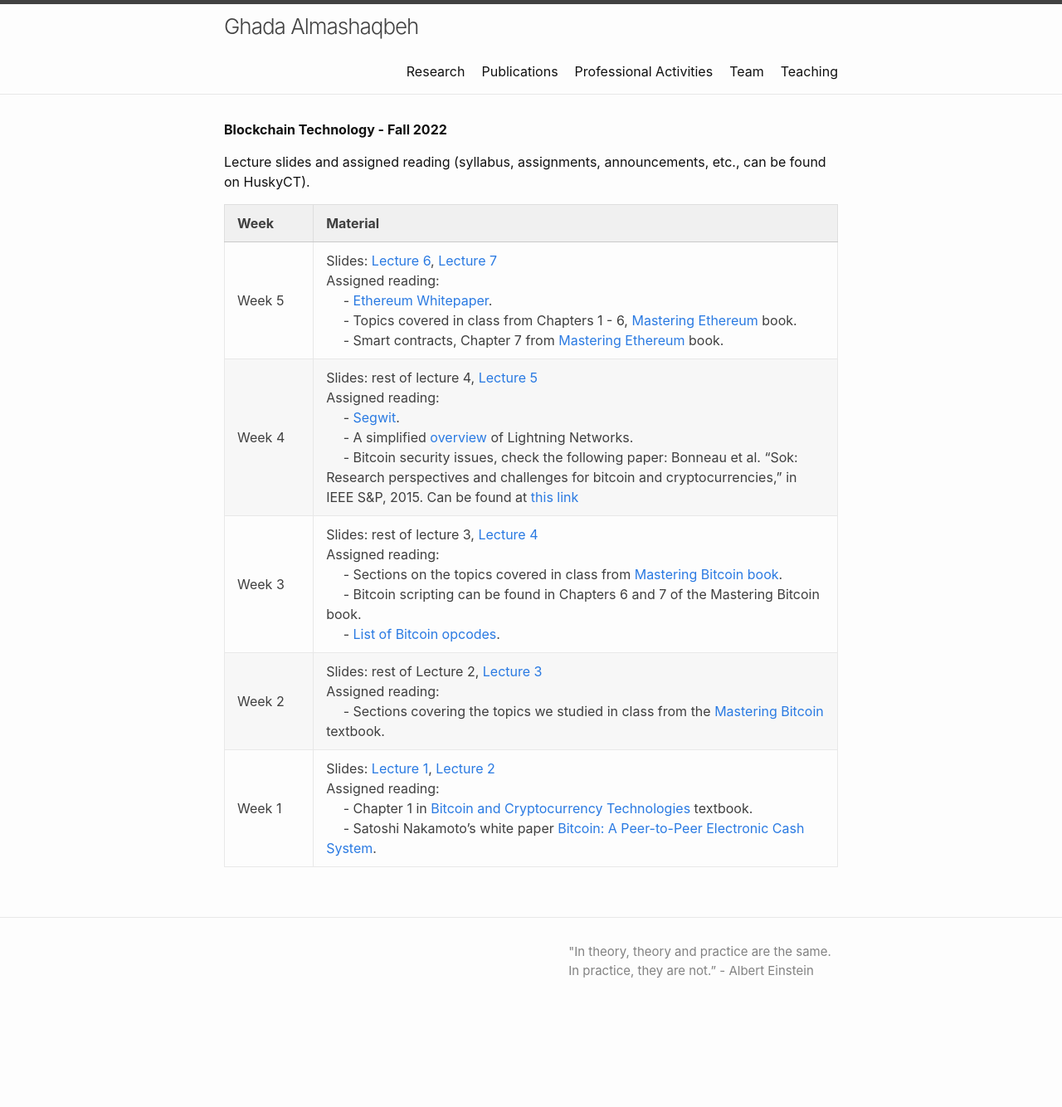
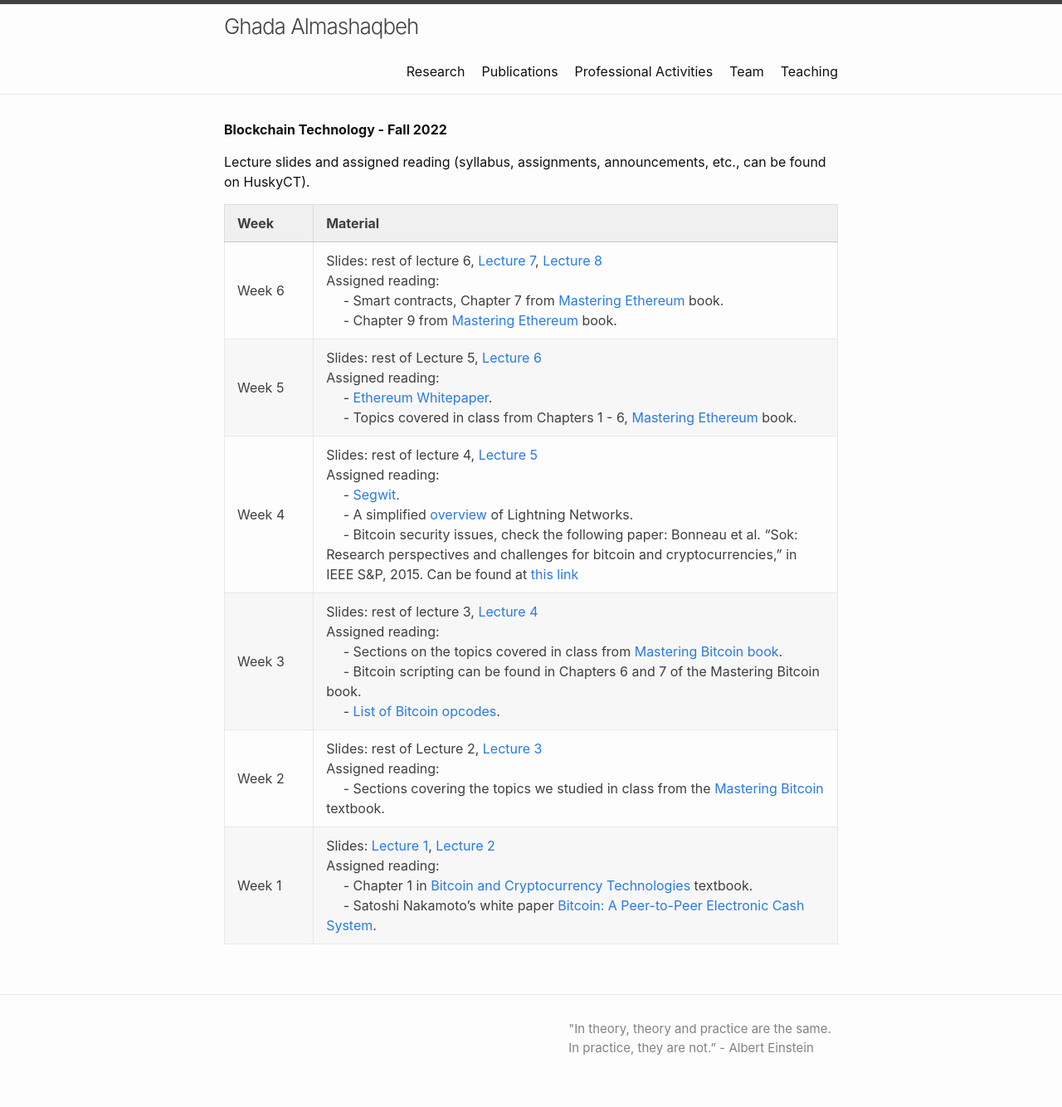
Before and after one commit to GhadaAlmashaqbeh/GhadaAlmashaqbeh.github.io, a Jekyll site: the page built from courses/blockchain-technology-f2022/index.md, in a window 1280 px wide. Shown: the whole page at 83% size. Built offline with Jekyll 4.4.1, drawn with Linux system fonts in a browser that asks for light colours; before the commit the page ends 1241 px from its top, so only the background shows below that.

Commit message:
add week leactures

```diff
--- a/courses/blockchain-technology-f2022/index.md
+++ b/courses/blockchain-technology-f2022/index.md
@@ -8,7 +8,8 @@
 
 | Week&emsp;&emsp;| Material           |
 |----------|--------------------|
-| Week 5 | Slides: [Lecture 6](./lecture6.pdf), [Lecture 7](./lecture7.pdf) <br/> Assigned reading: <br/> &emsp; - [Ethereum Whitepaper](https://ethereum.org/en/whitepaper/).<br/> &emsp; - Topics covered in class from Chapters 1 - 6, [Mastering Ethereum](https://github.com/ethereumbook/ethereumbook/blob/develop/book.asciidoc) book. <br/> &emsp; - Smart contracts, Chapter 7 from [Mastering Ethereum](https://github.com/ethereumbook/ethereumbook/blob/develop/book.asciidoc) book. |
+| Week 6 | Slides: rest of lecture 6, [Lecture 7](./lecture7.pdf), [Lecture 8](./lecture8.pdf) <br/> Assigned reading: <br/> &emsp; - Smart contracts, Chapter 7 from [Mastering Ethereum](https://github.com/ethereumbook/ethereumbook/blob/develop/book.asciidoc) book. <br/> &emsp; - Chapter 9 from [Mastering Ethereum](https://github.com/ethereumbook/ethereumbook/blob/develop/book.asciidoc) book. |
+| Week 5 | Slides: rest of Lecture 5, [Lecture 6](./lecture6.pdf) <br/> Assigned reading: <br/> &emsp; - [Ethereum Whitepaper](https://ethereum.org/en/whitepaper/).<br/> &emsp; - Topics covered in class from Chapters 1 - 6, [Mastering Ethereum](https://github.com/ethereumbook/ethereumbook/blob/develop/book.asciidoc) book. |
 | Week 4 | Slides: rest of lecture 4, [Lecture 5](./lecture5.pdf) <br/> Assigned reading: <br/> &emsp; - [Segwit](https://en.bitcoin.it/wiki/Segregated_Witness). <br/> &emsp; - A simplified [overview](https://academy.binance.com/blockchain/what-is-lightning-network) of Lightning Networks. <br/> &emsp; - Bitcoin security issues, check the following paper: Bonneau et al. "Sok: Research perspectives and challenges for bitcoin and cryptocurrencies," in IEEE S&P, 2015. Can be found at [this link](https://jbonneau.com/doc/BMCNKF15-IEEESP-bitcoin.pdf) |
 | Week 3 | Slides: rest of lecture 3, [Lecture 4](./lecture4.pdf) <br/> Assigned reading: <br/> &emsp; - Sections on the topics covered in class from [Mastering Bitcoin book](https://github.com/bitcoinbook/bitcoinbook/blob/develop/book.asciidoc). <br/> &emsp; - Bitcoin scripting can be found in Chapters 6 and 7 of the Mastering Bitcoin book. <br/> &emsp; - [List of Bitcoin opcodes](https://en.bitcoin.it/wiki/Script).|
 | Week 2 | Slides: rest of Lecture 2, [Lecture 3](./lecture3.pdf) <br/> Assigned reading: <br/> &emsp; - Sections covering the topics we studied in class from the [Mastering Bitcoin](https://github.com/bitcoinbook/bitcoinbook/blob/develop/book.asciidoc) textbook.  |
```
Also changed, not shown: 3 other files.
